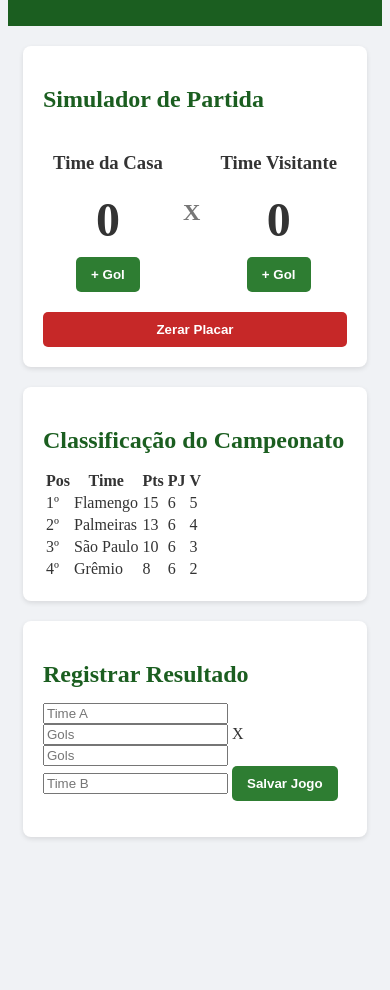
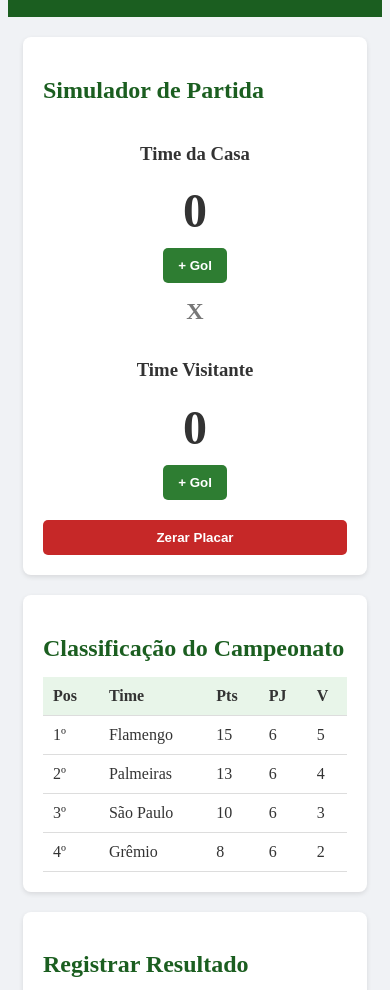
Before and after one commit to miguelvieira150/Avaliacao-pratica, a plain HTML site: page index.html in a window 390 px wide. Shown: the part 140-1130 px from the top of the page. Before the commit the page ends 997 px from the top, so only its background shows below. Drawn offline with Linux system fonts and the light colour scheme; a script that the page names is missing.

Commit message:
comit 6 - configurei os ultimos detalhes em css, fazendo classificaçao do campeonato, pontos conquistados por time e etc

```diff
--- a/style.css
+++ b/style.css
@@ -89,3 +89,59 @@ button:hover {
     background-color: #c62828;
     width: 100%;
 }
+
+.btn-reset:hover {
+    background-color: #8e0000;
+}
+
+table {
+    width: 100%;
+    border-collapse: collapse;
+}
+
+th, td {
+    padding: 10px;
+    text-align: left;
+    border-bottom: 1px solid #ddd;
+}
+
+th {
+    background-color: #e8f5e9;
+}
+
+form {
+    display: flex;
+    gap: 10px;
+    flex-wrap: wrap;
+    align-items: center;
+    margin-bottom: 15px;
+}
+
+input {
+    padding: 8px;
+    border: 1px solid #ccc;
+    border-radius: 4px;
+    flex: 1;
+}
+
+#lista-jogos {
+    list-style: none;
+}
+
+#lista-jogos li {
+    background: #f9f9f9;
+    padding: 10px;
+    border-left: 4px solid #2e7d32;
+    margin-bottom: 8px;
+}
+
+@media (max-width: 600px) {
+    header {
+        flex-direction: column;
+        gap: 10px;
+    }
+    .scoreboard {
+        flex-direction: column;
+        gap: 15px;
+    }
+}
```
